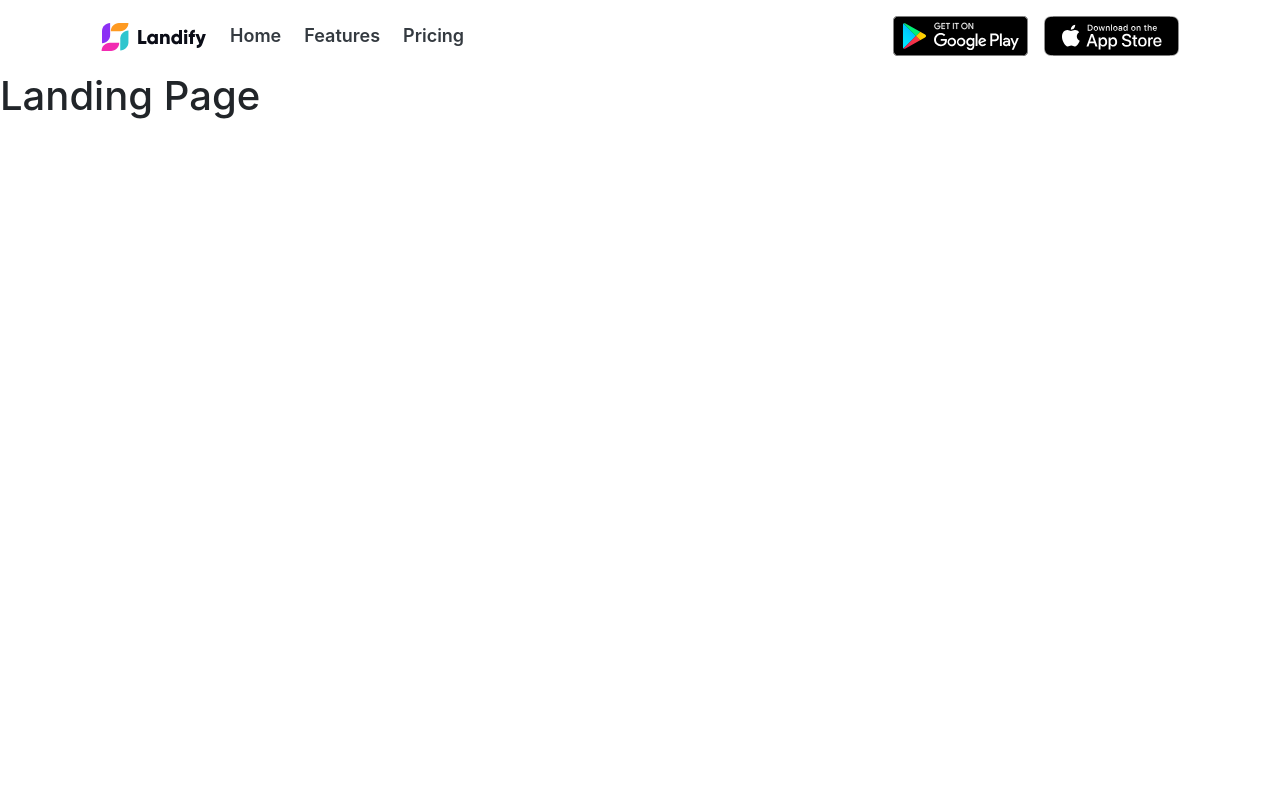
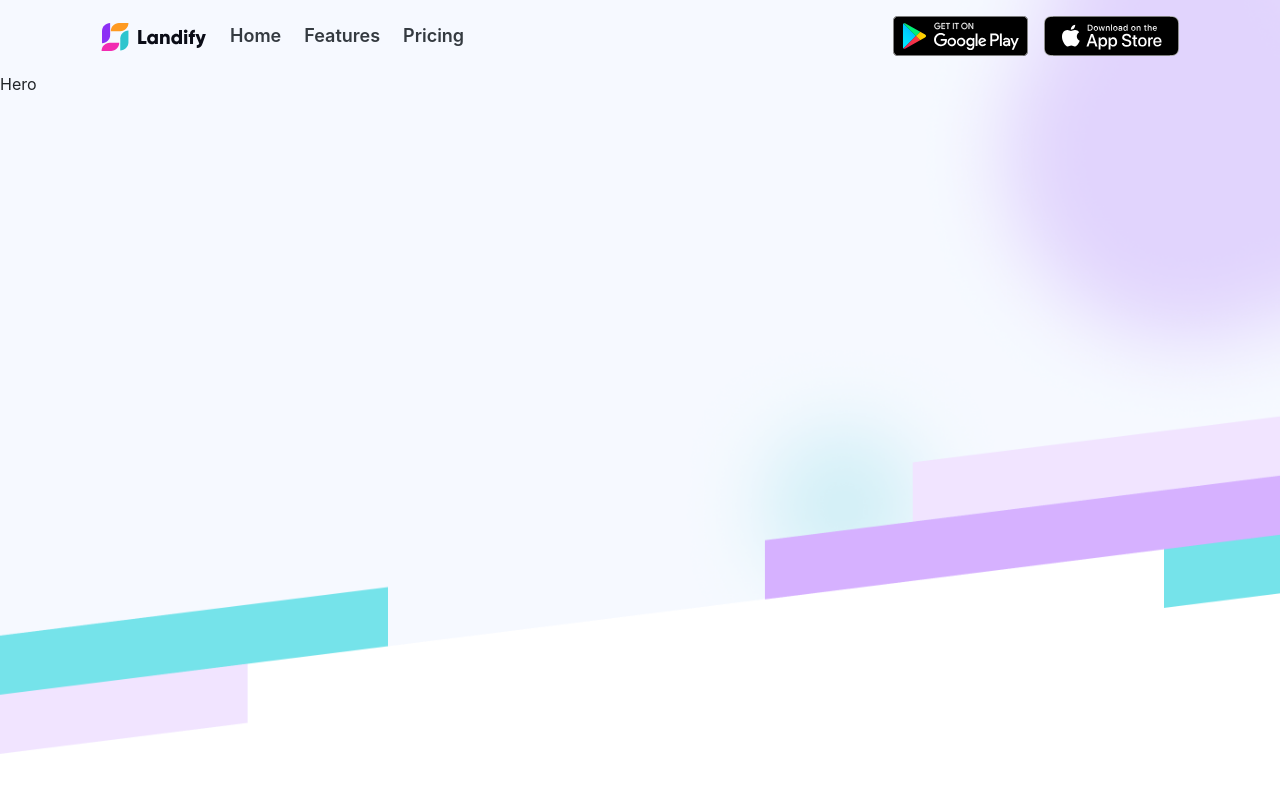
Before and after one commit to TanvirMahin24/Cover-Generator, a React (Create React App) app in the folder client/: page / in a window 1280 px wide. Shown: the top 792 px of the page. Built offline with nearby package versions, Linux system fonts and the light colour scheme.

Commit message:
Header bg added

```diff
--- /dev/null
+++ b/client/src/Components/Header/Header.js
@@ -0,0 +1,8 @@
+import React from "react";
+import styles from "./Header.module.css";
+
+const Header = (props) => {
+  return <div className={styles.header}>{props.children}</div>;
+};
+
+export default Header;
--- /dev/null
+++ b/client/src/Components/Header/Header.module.css
@@ -0,0 +1,6 @@
+.header {
+  background: url(../../Assets/Hero/Background.png);
+  background-size: cover;
+  background-repeat: no-repeat;
+  height: 100vh;
+}
--- /dev/null
+++ b/client/src/Components/Header/index.js
@@ -0,0 +1,3 @@
+import Header from "./Header";
+
+export { Header };
--- /dev/null
+++ b/client/src/Components/Hero/Hero.js
@@ -0,0 +1,8 @@
+import React from "react";
+import styles from "./Hero.module.css";
+
+const Hero = () => {
+  return <div className={styles.hero}>Hero</div>;
+};
+
+export default Hero;
--- /dev/null
+++ b/client/src/Components/Hero/Hero.module.css
@@ -0,0 +1,2 @@
+.hero {
+}
--- a/client/src/Components/Navbar/Navbar.js
+++ b/client/src/Components/Navbar/Navbar.js
@@ -1,5 +1,5 @@
 import React from "react";
-import { Navbar as BootstrapNavbar, Nav } from "react-bootstrap";
+import { Navbar as BootstrapNavbar, Nav, Container } from "react-bootstrap";
 import NavLogo from "./NavLogo/NavLogo";
 import styles from "./Navbar.module.css";
 import AppleStore from "../../Assets/Navbar/AppleAppStore.svg";
@@ -7,8 +7,8 @@ import GoogleStore from "../../Assets/Navbar/GooglePlay.svg";
 
 const Navbar = () => {
   return (
-    <div className="container">
-      <BootstrapNavbar bg="none" variant="light">
+    <Container>
+      <BootstrapNavbar bg="none" variant="light" className={`${styles.navbar}`}>
         <BootstrapNavbar.Brand href="#home">
           <NavLogo />
         </BootstrapNavbar.Brand>
@@ -28,7 +28,7 @@ const Navbar = () => {
           <img src={AppleStore} alt="Apple Store" />
         </div>
       </BootstrapNavbar>
-    </div>
+    </Container>
   );
 };
 
--- a/client/src/Components/Navbar/Navbar.module.css
+++ b/client/src/Components/Navbar/Navbar.module.css
@@ -1,3 +1,9 @@
+.navbar {
+  position: absolute;
+  top: 0;
+  z-index: 999;
+}
+
 .nav__link {
   color: var(--dark) !important;
   font-weight: 600;
--- a/client/src/Views/LandingPage/LandingPage.js
+++ b/client/src/Views/LandingPage/LandingPage.js
@@ -1,11 +1,15 @@
 import React from "react";
+import { Header } from "../../Components/Header";
+import Hero from "../../Components/Hero/Hero";
 import { Navbar } from "../../Components/Navbar";
 
 const LandingPage = () => {
   return (
     <>
-      <Navbar />
-      <h1>Landing Page</h1>
+      <Header>
+        <Navbar />
+        <Hero />
+      </Header>
     </>
   );
 };
```
Also changed, not shown: client/src/Assets/Hero/Background.png (added).
